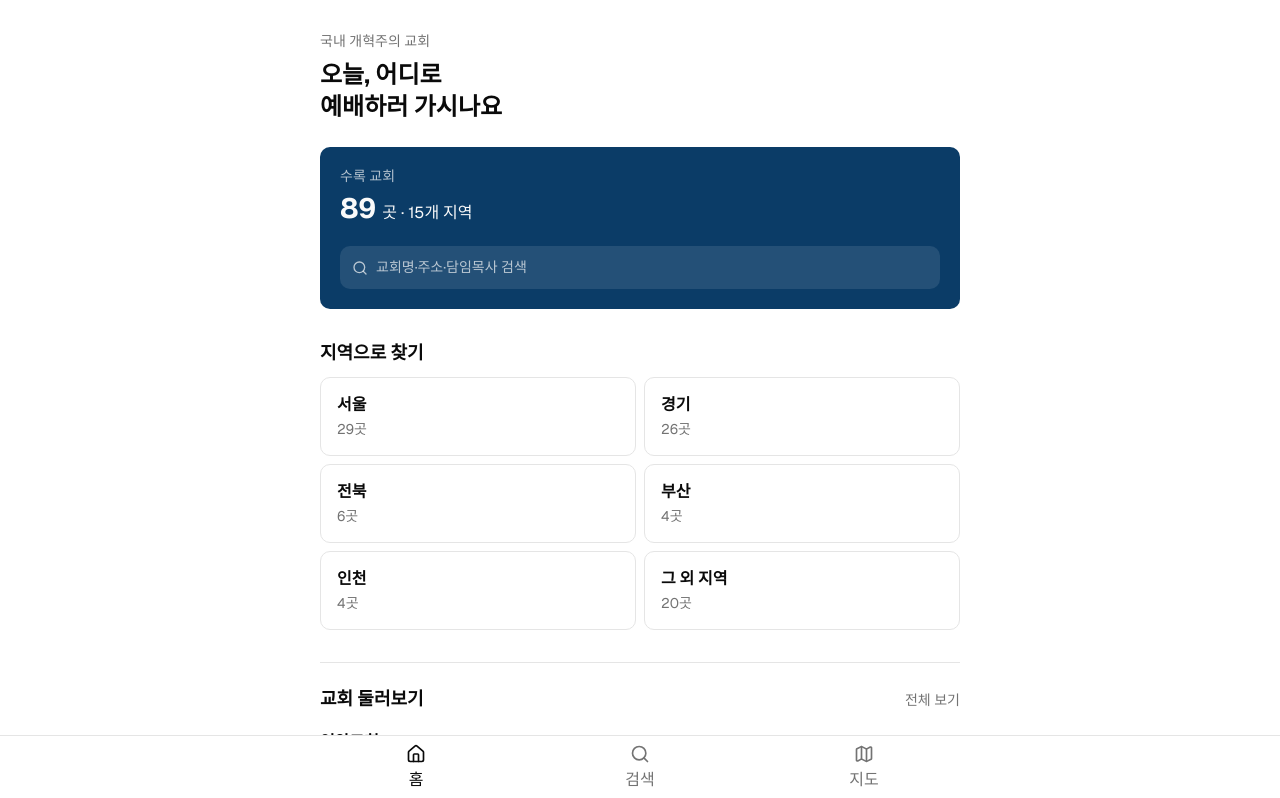
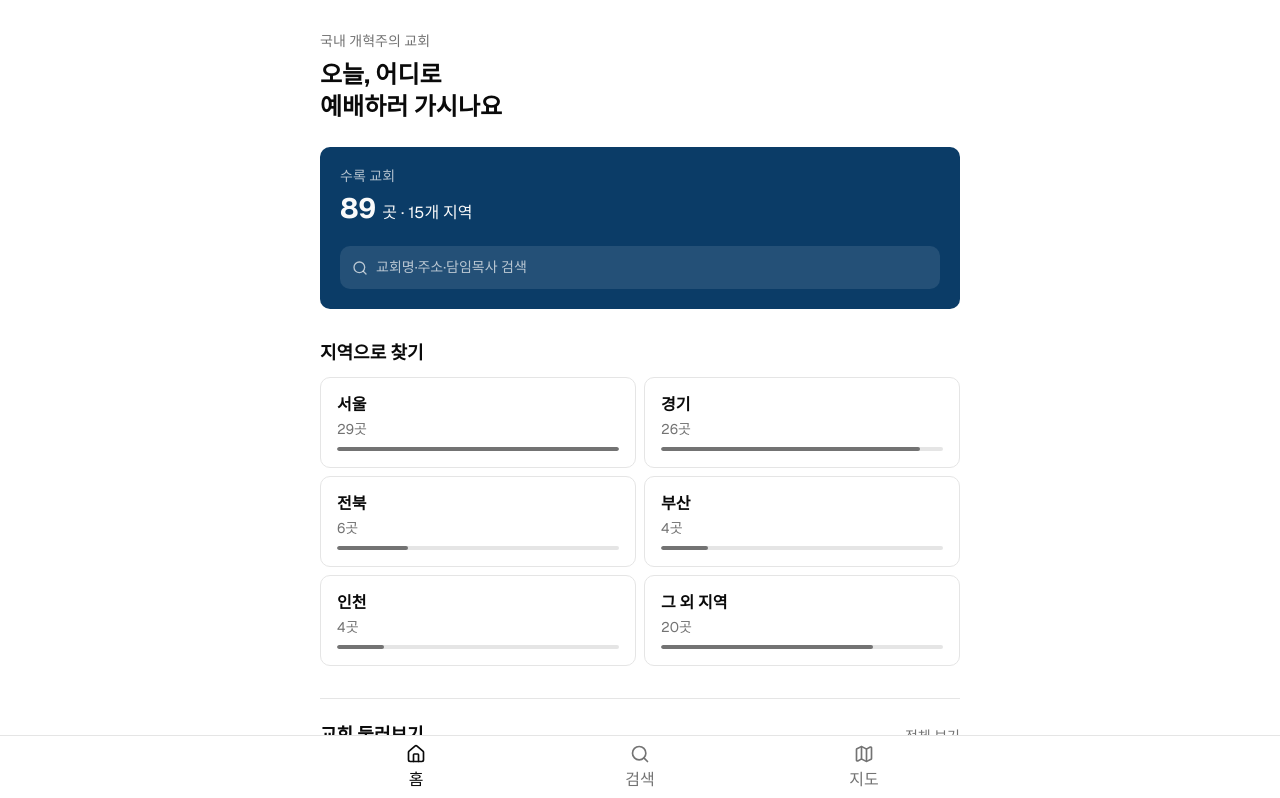
Before and after one commit to jeoniltae/reformed-church-directory, a Next.js app: page / in a window 1280 px wide. Shown: the top 798 px of the page. Built offline with nearby package versions, Linux system fonts and the light colour scheme; no server answers.

Commit message:
feat: 교회 카드 및 지역 타일 컴포넌트 개선 - ChurchCard: 전화 걸기 버튼 추가 및 카드 레이아웃 수정 - ChurchRow: 교회 이름 앞에 모노그램 추가 - RegionTiles: 지역 타일에 막대 그래프 추가 및 코드 정리

```diff
--- a/src/features/churches/components/ChurchCard.tsx
+++ b/src/features/churches/components/ChurchCard.tsx
@@ -1,27 +1,60 @@
-// 목록의 교회 카드 한 장 — 교회명·주소·담임목사·교단 배지를 보여주고 상세로 연결한다
+// 목록의 교회 카드 한 장 — 모노그램·주소·담임목사·교단 배지에 전화 걸기 버튼을 붙인다
 
+import { MapPin, Phone, User } from "lucide-react";
 import Link from "next/link";
 import { Badge } from "@/components/ui/badge";
+import { buttonVariants } from "@/components/ui/button";
+import { cn } from "@/lib/utils";
 import type { Church } from "@/types/church";
 
 export function ChurchCard({ church }: { church: Church }) {
   return (
+    // 카드 전체가 상세로 이어지지만 전화 링크는 그 위에 따로 선다.
+    // <a> 안에 <a>를 넣을 수 없어 제목 링크를 카드 넓이만큼 늘리는 방식을 쓴다
+    <div className="relative flex items-start gap-3 rounded-lg border border-border bg-card p-4 transition-colors hover:bg-muted has-[a:focus-visible]:border-ring has-[a:focus-visible]:ring-3 has-[a:focus-visible]:ring-ring/50">
+      <span
+        aria-hidden
+        className="grid size-10 shrink-0 place-items-center rounded-full bg-muted text-t5 font-semibold text-muted-foreground"
+      >
+        {[...church.name][0]}
+      </span>
+
+      <div className="min-w-0 flex-1">
+        <div className="flex items-start justify-between gap-2">
           <Link
             href={`/churches/${church.id}`}
-      className="block rounded-lg border border-border bg-card p-4 outline-none transition-colors hover:bg-muted focus-visible:border-ring focus-visible:ring-3 focus-visible:ring-ring/50"
+            className="truncate text-t6 font-semibold text-foreground outline-none after:absolute after:inset-0"
           >
-      <div className="flex items-start justify-between gap-2">
-        <h2 className="text-t6 font-semibold text-foreground">{church.name}</h2>
+            {church.name}
+          </Link>
           {church.denomination && (
-          <Badge variant="secondary" className="mt-0.5">
+            <Badge variant="secondary" className="mt-0.5 shrink-0">
               {church.denomination}
             </Badge>
           )}
         </div>
-      <p className="mt-1 text-t4 text-muted-foreground">{church.address}</p>
-      <p className="mt-1 text-t2 text-muted-foreground">
+        <p className="mt-1.5 flex gap-1.5 text-t4 text-muted-foreground">
+          <MapPin aria-hidden className="mt-0.5 size-3.5 shrink-0" />
+          {church.address}
+        </p>
+        <p className="mt-1 flex gap-1.5 text-t2 text-muted-foreground">
+          <User aria-hidden className="mt-0.5 size-3 shrink-0" />
           {church.pastor} 목사
         </p>
-    </Link>
+      </div>
+
+      {church.phone && (
+        <a
+          href={`tel:${church.phone}`}
+          aria-label={`${church.name} 전화 걸기`}
+          className={cn(
+            buttonVariants({ variant: "secondary", size: "icon" }),
+            "relative self-center",
+          )}
+        >
+          <Phone aria-hidden />
+        </a>
+      )}
+    </div>
   );
 }
--- a/src/features/churches/components/ChurchRow.tsx
+++ b/src/features/churches/components/ChurchRow.tsx
@@ -12,9 +12,15 @@ export function ChurchRow({ church }: { church: Church }) {
   return (
     <Link
       href={`/churches/${church.id}`}
-      className="flex items-center justify-between gap-3 py-4 outline-none transition-colors hover:bg-muted focus-visible:ring-3 focus-visible:ring-ring/50"
+      className="flex items-center gap-3 py-4 outline-none transition-colors hover:bg-muted focus-visible:ring-3 focus-visible:ring-ring/50"
     >
-      <span className="min-w-0">
+      <span
+        aria-hidden
+        className="grid size-9 shrink-0 place-items-center rounded-full bg-muted text-t4 font-semibold text-muted-foreground"
+      >
+        {[...church.name][0]}
+      </span>
+      <span className="min-w-0 flex-1">
         <span className="block truncate text-t5 font-semibold text-foreground">
           {church.name}
         </span>
--- a/src/features/churches/components/RegionTiles.tsx
+++ b/src/features/churches/components/RegionTiles.tsx
@@ -1,10 +1,33 @@
 // 홈의 지역 타일 — 건수 상위 지역 다섯 칸과 `그 외 지역` 한 칸을 2열로 배치한다
 
 import Link from "next/link";
+import { cn } from "@/lib/utils";
 import type { RegionCount } from "../search";
 
 const TILE =
   "flex flex-col gap-1 rounded-lg border border-border bg-card p-4 outline-none transition-colors hover:bg-muted focus-visible:border-ring focus-visible:ring-3 focus-visible:ring-ring/50";
+
+// Tailwind는 런타임 값으로 클래스를 만들 수 없다. 12단계 고정 목록에서 고른다
+const BAR_WIDTHS = [
+  "w-1/12",
+  "w-2/12",
+  "w-3/12",
+  "w-4/12",
+  "w-5/12",
+  "w-6/12",
+  "w-7/12",
+  "w-8/12",
+  "w-9/12",
+  "w-10/12",
+  "w-11/12",
+  "w-full",
+] as const;
+
+/** 건수를 최댓값 대비 12단계로 올림한다. 올림이라 1건도 눈에 보이고 순서가 뒤집히지 않는다 */
+function barWidth(count: number, max: number): string {
+  const step = Math.min(12, Math.max(1, Math.ceil((count / max) * 12)));
+  return BAR_WIDTHS[step - 1];
+}
 
 interface RegionTilesProps {
   regions: RegionCount[];
@@ -13,22 +36,36 @@ interface RegionTilesProps {
 }
 
 export function RegionTiles({ regions, restCount }: RegionTilesProps) {
+  const tiles = [
+    ...regions.map(({ region, count }) => ({
+      label: region,
+      count,
+      href: `/churches?region=${encodeURIComponent(region)}`,
+    })),
+    { label: "그 외 지역", count: restCount, href: "/churches" },
+  ];
+  const max = Math.max(...tiles.map((tile) => tile.count));
+
   return (
     <div className="grid grid-cols-2 gap-2">
-      {regions.map(({ region, count }) => (
-        <Link
-          key={region}
-          href={`/churches?region=${encodeURIComponent(region)}`}
-          className={TILE}
-        >
-          <span className="text-t5 font-semibold text-foreground">{region}</span>
+      {tiles.map(({ label, count, href }) => (
+        <Link key={label} href={href} className={TILE}>
+          <span className="text-t5 font-semibold text-foreground">{label}</span>
           <span className="text-t4 text-muted-foreground">{count}곳</span>
+          {/* 건수는 바로 위에 숫자로 있으므로 막대는 장식이다 */}
+          <span
+            aria-hidden
+            className="mt-1 block h-1 w-full overflow-hidden rounded-full bg-border"
+          >
+            <span
+              className={cn(
+                "block h-full rounded-full bg-muted-foreground",
+                barWidth(count, max),
+              )}
+            />
+          </span>
         </Link>
       ))}
-      <Link href="/churches" className={TILE}>
-        <span className="text-t5 font-semibold text-foreground">그 외 지역</span>
-        <span className="text-t4 text-muted-foreground">{restCount}곳</span>
-      </Link>
     </div>
   );
 }
```
Lines whose indentation alone changed are shown as unchanged.
